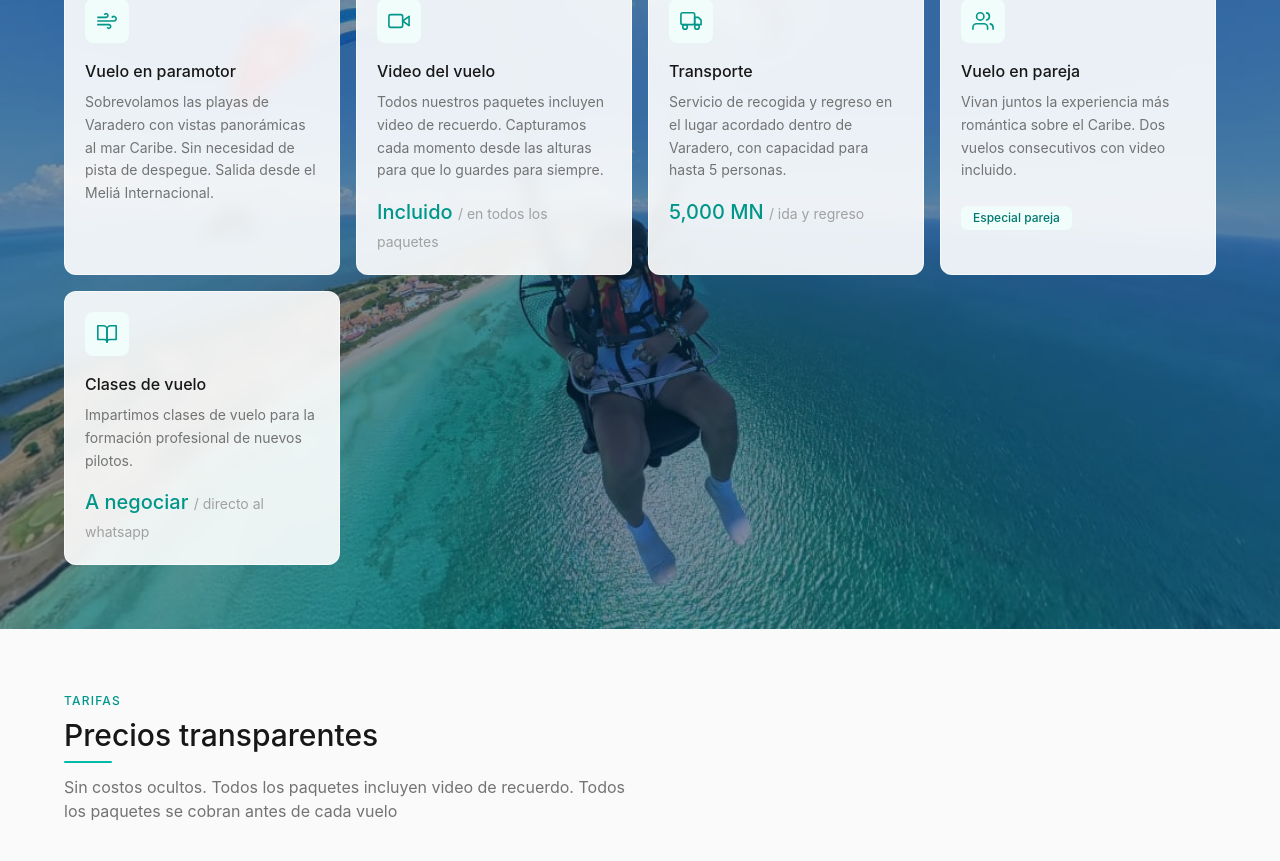
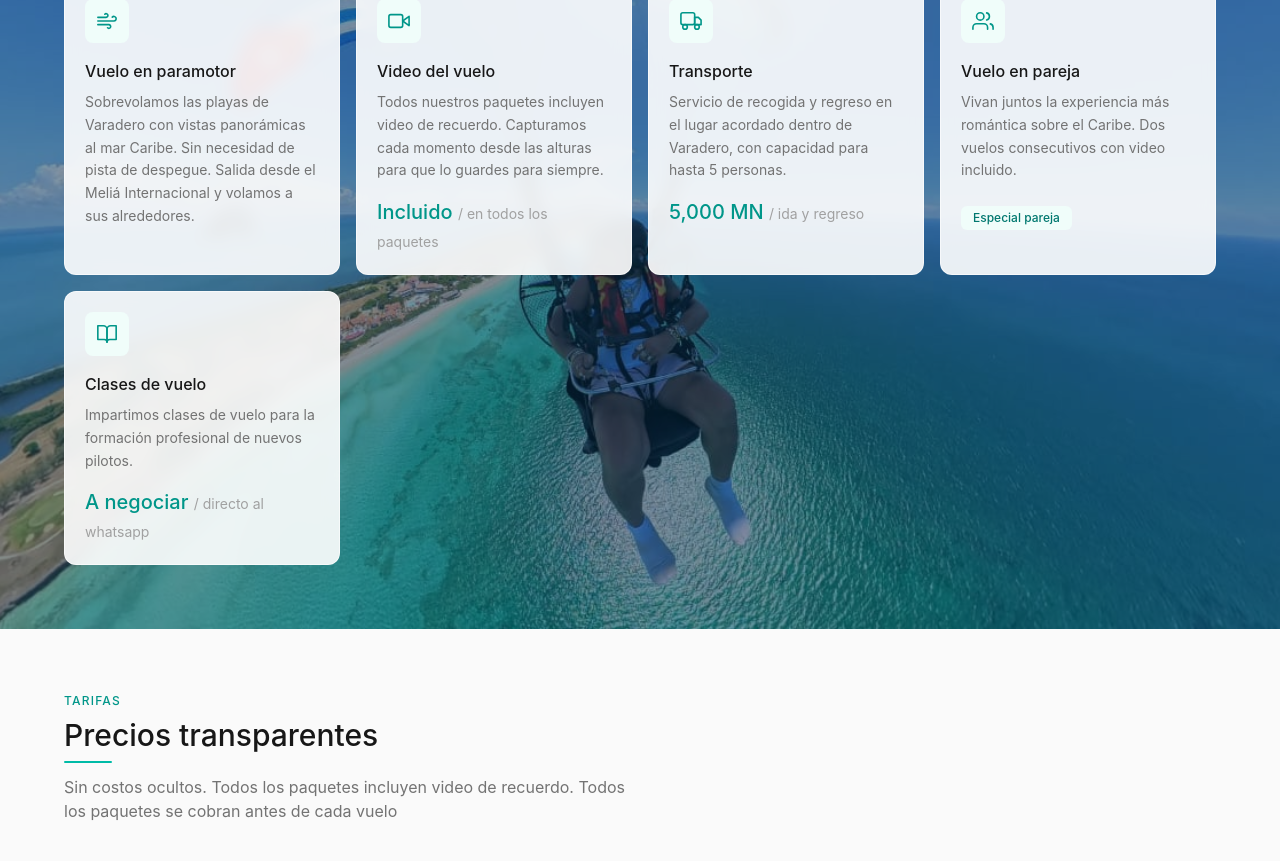
Before and after one commit to danielzamoramato/gofly-varadero, a React (Vite) app: page / in a window 1280 px wide. Shown: the part 996-1857 px from the top of the page. Built offline with nearby package versions, Linux system fonts and the light colour scheme; no server answers; the database is empty.

Commit message:
Pequeños detalles

```diff
--- a/src/data/index.js
+++ b/src/data/index.js
@@ -1,7 +1,7 @@
 export const SERVICES = [
   {
     title: "Vuelo en paramotor",
-    desc: "Sobrevolamos las playas de Varadero con vistas panorámicas al mar Caribe. Sin necesidad de pista de despegue. Salida desde el Meliá Internacional.",
+    desc: "Sobrevolamos las playas de Varadero con vistas panorámicas al mar Caribe. Sin necesidad de pista de despegue. Salida desde el Meliá Internacional y volamos a sus alrededores.",
     priceNote: "/ por persona",
   },
   {
```
